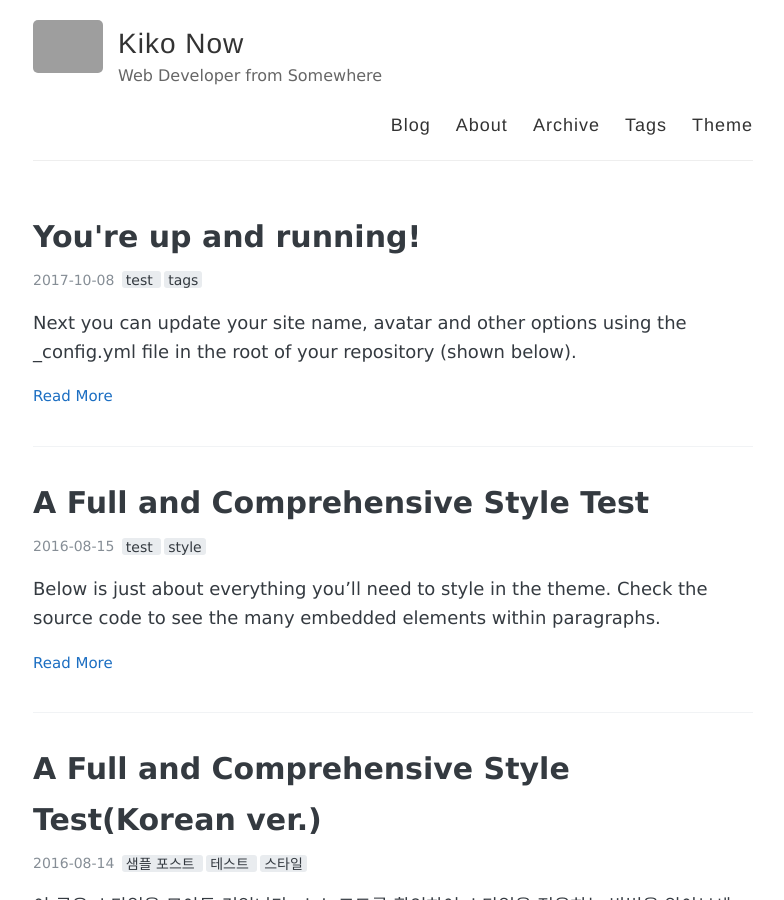
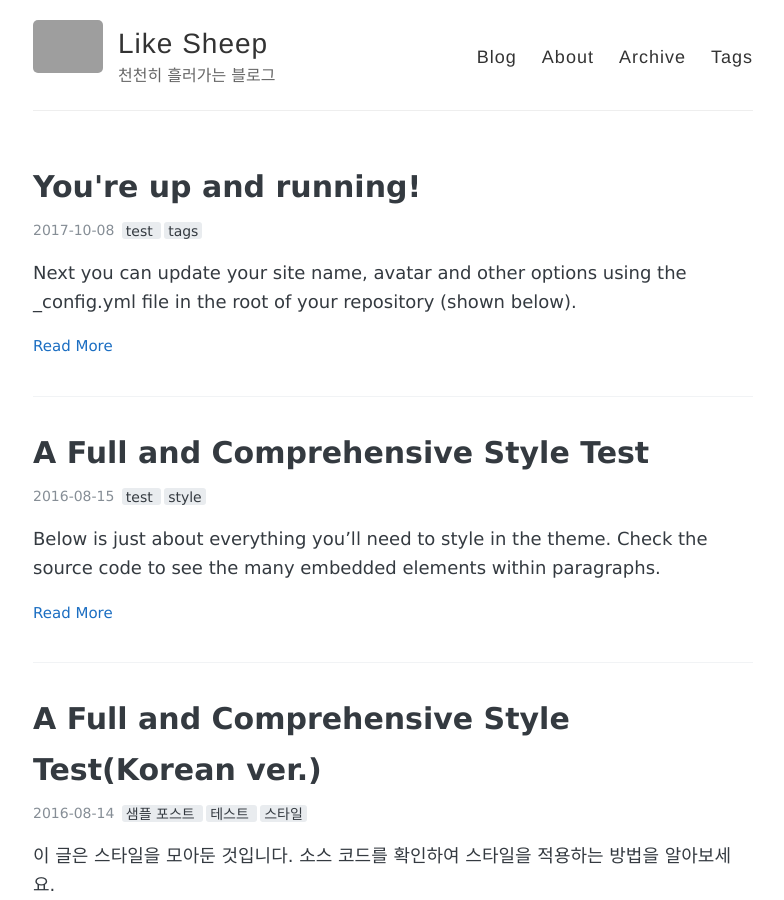
Before and after one commit to like-sheep/like-sheep.github.io, a Jekyll site: the page built from index.html, in a window 1280 px wide and 900 px high. Shown: the whole window, without its empty margins (247-1031 px from the left). Built offline with Jekyll 4.4.1, drawn with Linux system fonts in a browser that asks for light colours; the list of posts is cut into pages by our own code; grey boxes are pictures that could not be loaded.

Commit message:
Update _config.yml

```diff
--- a/_config.yml
+++ b/_config.yml
@@ -3,10 +3,10 @@
 #
 
 # Name of your site (displayed in the header)
-name: Kiko Now
+name: Like Sheep
 
 # Short bio or description (displayed in the header)
-description: Web Developer from Somewhere
+description: 천천히 흘러가는 블로그
 
 #
 # Flags below are optional
@@ -28,8 +28,6 @@ navigation:
     url: /archive
   - name: Tags
     url: /tags
-  - name: Theme
-    url: https://github.com/AWEEKJ/kiko-now
 
 # Pagination
 paginate: 5
@@ -64,13 +62,13 @@ google_analytics:
 
 # Your website URL (e.g. http://barryclark.github.io or http://www.barryclark.co)
 # Used for Sitemap.xml and your RSS feed
-url:
+url: "https://like-sheep.github.io"
 
 # If you're hosting your site at a Project repository on GitHub pages
 # (http://yourusername.github.io/repository-name)
 # and NOT your User repository (http://yourusername.github.io)
 # then add in the baseurl here, like this: "/repository-name"
-baseurl:
+baseurl: ""
 
 #
 # !! You don't need to change any of the configuration flags below !!
```
